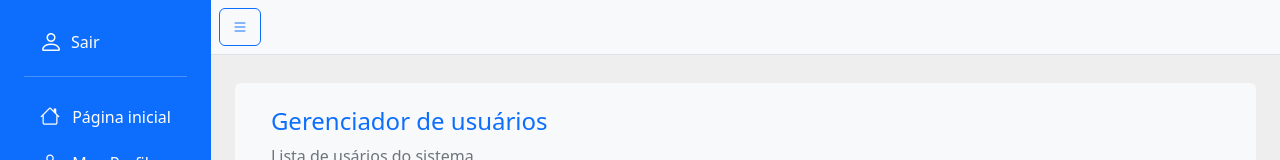
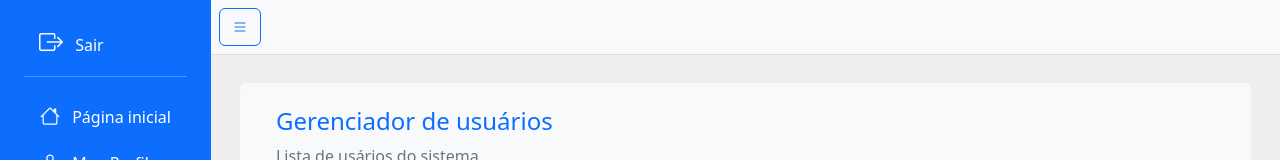
Before and after one commit to GabrielRhoden86/gerenciar_usuarios_front, a Vue app: page / in a window 1280 px wide. Shown: the top 160 px of the page. Built offline with nearby package versions, Linux system fonts and the light colour scheme; no server answers; sample sign-in values are in the browser's storage.

Commit message:
ajuste retividade home 2

```diff
--- a/src/components/MenuLateral.vue
+++ b/src/components/MenuLateral.vue
@@ -2,8 +2,10 @@
   <div class="d-flex flex-column flex-shrink-0 p-4 text-white menu-lateral">
 
       <span  class="d-flex align-items-center text-white text-decoration-none logout">
-         <i class="bi bi-person fs-4 me-2"></i>
-        <strong><a class="dropdown-item"  @click.prevent="handleLogout">Sair</a></strong>
+        <strong><a class="dropdown-item w-25"  @click.prevent="handleLogout">
+          <i class="bi bi-box-arrow-right fs-4 me-2"></i>
+          Sair
+          </a></strong>
       </span>
     <hr />
     <ul class="nav nav-pills flex-column mb-auto">
--- a/src/views/CadastroView.vue
+++ b/src/views/CadastroView.vue
@@ -80,12 +80,12 @@ const cadastrarUsuario = async (dadosDoFormulario: any) => {
 }
 .custom-card:hover {
   border:solid 1px #1b68db;
-  box-shadow: 0 4px 12px rgba(10, 103, 241, 0.3);
+  box-shadow: 0 4px 12px rgba(172, 184, 202, 0.3);
   transform: translateY(-3px);
 }
 
 .conteudo-principal {
-  width:100% !important;
+  width:99% !important;
 }
 
 .line {
--- a/src/views/HomeView.vue
+++ b/src/views/HomeView.vue
@@ -127,8 +127,8 @@ const goCadastro = async () => {
   transform: translateY(-3px);
 }
  .conteudo-principal{
-  width:100% !important;
-  min-height:85vh;
+  width:99% !important;
+  height: 100vh !important;
  }
 
  .custom-alert {
--- a/src/views/PerfilView.vue
+++ b/src/views/PerfilView.vue
@@ -139,7 +139,6 @@ const atualizarUsuario = async (dadosDoFormulario: any) => {
   border: solid 1px;
 }
 
-/* Mantém o formulário do mesmo tamanho */
 .row > .d-flex {
   display: flex;
   flex-direction: column;
--- a/src/views/UsuariosView.vue
+++ b/src/views/UsuariosView.vue
@@ -221,8 +221,8 @@ onMounted(async () => {
   transform: translateY(-3px);
 }
  .conteudo-principal {
-  width:100% !important;
-  min-height: 100vh;
+  width:99% !important;
+  height: 150vh !important;
 }
 
  .line{
```
